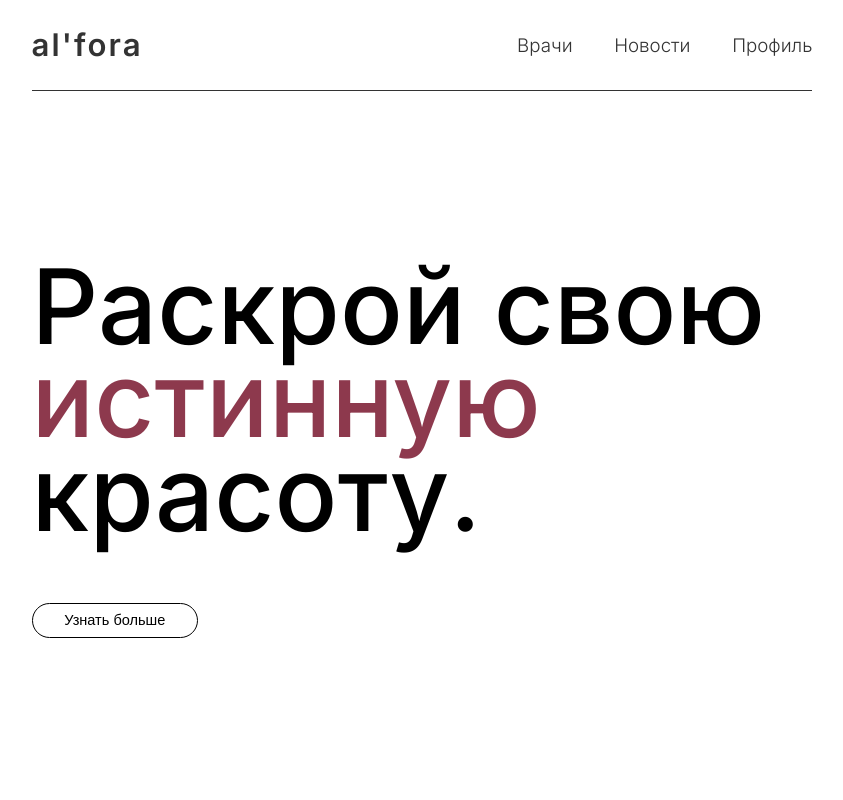
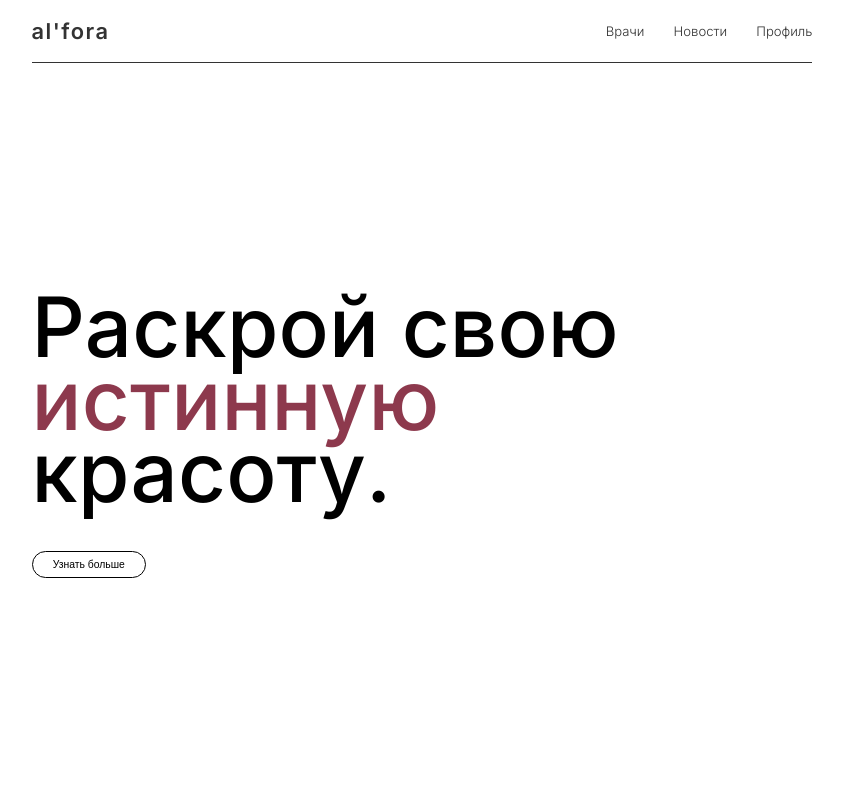
Before and after one commit to KarKirill/alfora, a plain HTML site: page index.html in a window 1280 px wide. Shown: the top 800 px of the page, without its empty margins (218-1061 px from the left). Drawn offline with Linux system fonts and the light colour scheme.

Commit message:
main.css --index

```diff
--- a/css/main.css
+++ b/css/main.css
@@ -21,9 +21,9 @@ ul {
   --main-text-color: black;
   --main-accent-color: #8d394d;
   --main-line-color: var(--main-text-color);
-  --main-line-size: .01rem;
+  --main-line-size: calc(var(--index) * .0001);
   --main-oppacity: .8;
-  --main-padding: 0 12rem 0 12rem;
+  --main-padding: 0 calc(var(--index) * 12);
 }
 
 .inter-font {
@@ -35,7 +35,7 @@ ul {
 
 html {
   /* font-size: 14px; */
-  font-size: calc(var(--index) * 1);
+  font-size: calc(var(--index) * .7);
 }
 
 /* Тело */
@@ -137,7 +137,7 @@ body {
   flex-direction: column;
   row-gap: 4rem;
 
-  margin: 0 12rem;
+  margin: var(--main-padding);
 
   height: 100vh;
 }
@@ -174,10 +174,9 @@ body {
 .slogan {
   position: relative;
 
-  line-height: 4.5rem;
-  font-size: 5rem;
-  letter-spacing: .01rem;
-
+  line-height: calc(var(--index) * 3.5);
+  font-size: calc(var(--index) * 4);
+  letter-spacing: calc(var(--index) * .01);
   font-weight: 500;
 
   width: 100%;
@@ -195,18 +194,18 @@ body {
   align-items: center;
   justify-content: center;
 
-  margin-top: 3rem;
+  margin-top: calc(var(--index) * 2);
   top: 100%;
 
-  width: 8rem;
-  height: 1.7rem;
+  width: calc(var(--index) * 5.5);
+  height: calc(var(--index) * 1.3);
 
   border: var(--main-line-color) solid var(--main-line-size);
-  padding: .2rem;
-  border-radius: 1rem;
+  padding: calc(var(--index) * .3);
+  border-radius: calc(var(--index) * 1);
 
   font-weight: lighter;
-  font-size: .7rem;
+  font-size: calc(var(--index) * .5);
   letter-spacing: normal;
 
   background-color: var(--main-bg-color);
```
